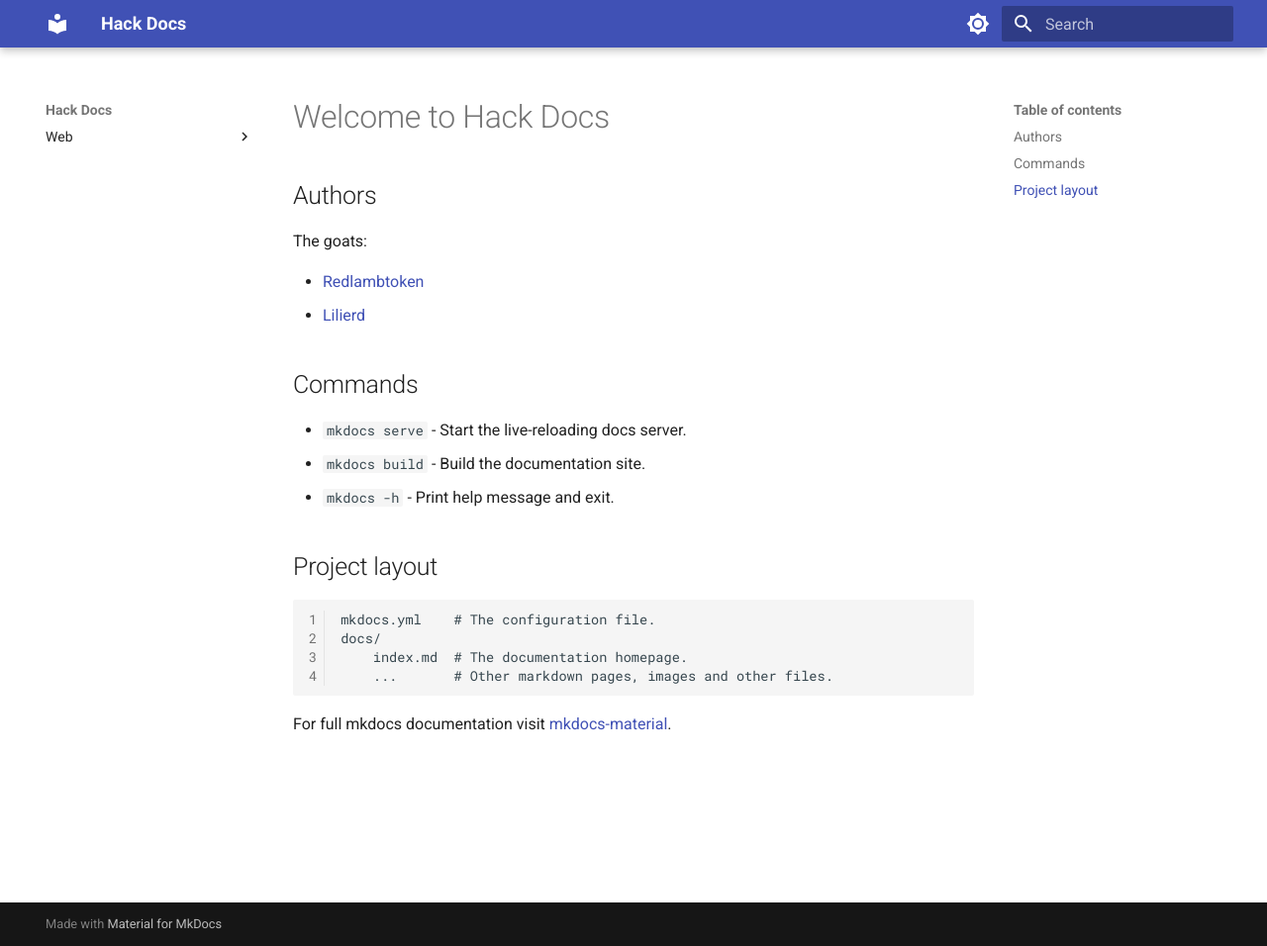
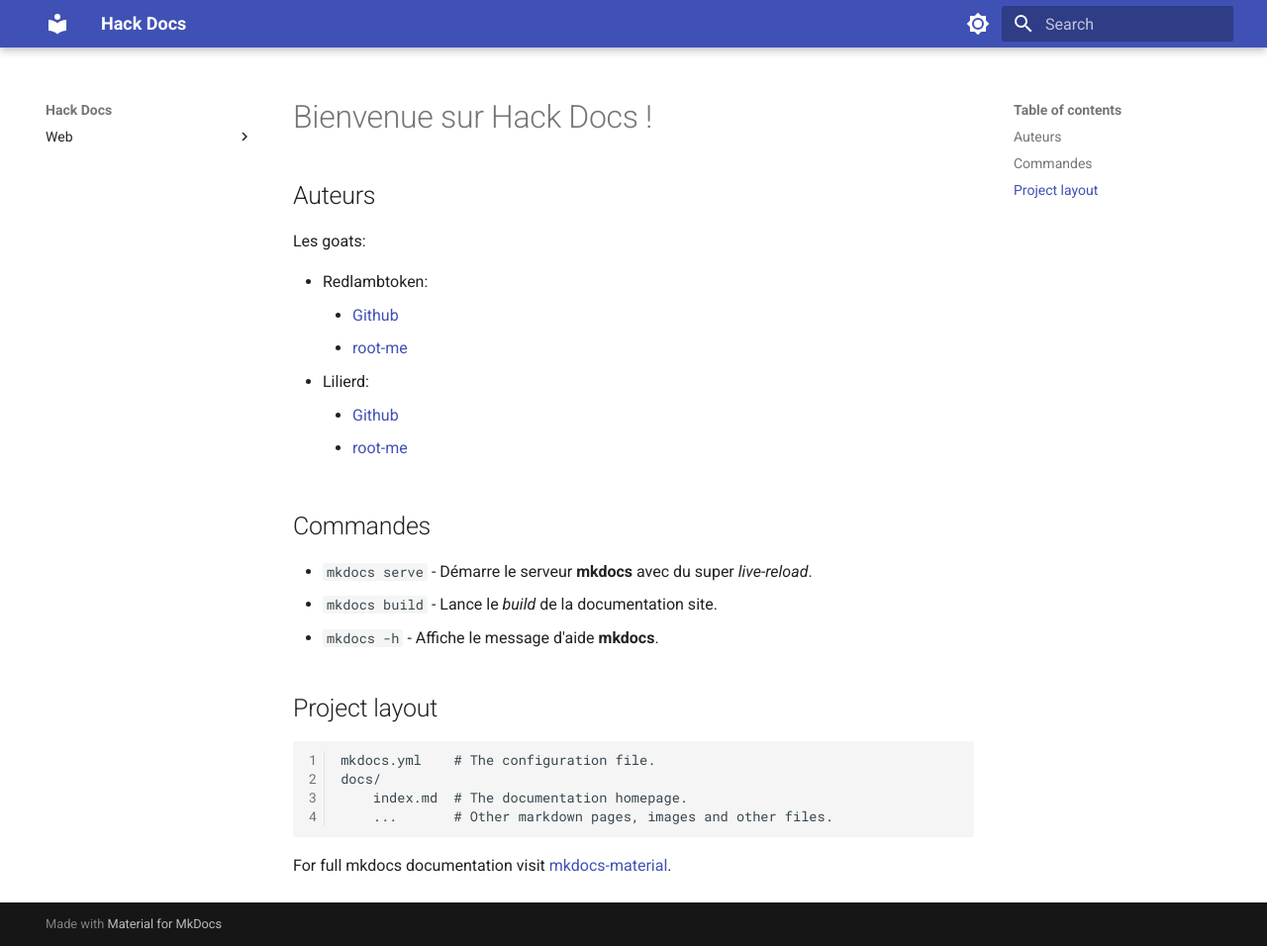
Before and after one commit to Lilierd/hack_docs, an MkDocs documentation site: the page built from docs/index.md, in a window 1280 px wide and 956 px high. Shown: the whole window at 99% size. Built offline with MkDocs 1.6.1 and Material for MkDocs 9.7.7, drawn with Linux system fonts in a browser that asks for light colours.

Commit message:
Correction sur les goats

```diff
--- a/docs/index.md
+++ b/docs/index.md
@@ -1,16 +1,20 @@
-# Welcome to Hack Docs
+# Bienvenue sur Hack Docs !
 
-## Authors
-The goats:
+## Auteurs
+Les goats:
 
-* [Redlambtoken](https://github.com/Redlambtoken)
-* [Lilierd](https://github.com/Lilierd)
+- Redlambtoken:
+    - [Github](https://github.com/Redlambtoken)
+    - [root-me](https://www.root-me.org/lambtoken)
+- Lilierd:
+    - [Github](https://github.com/Lilierd)
+    - [root-me](https://www.root-me.org/Lilierd)
 
-## Commands
+## Commandes
 
-* `mkdocs serve` - Start the live-reloading docs server.
-* `mkdocs build` - Build the documentation site.
-* `mkdocs -h` - Print help message and exit.
+* `mkdocs serve` - Démarre le serveur **mkdocs** avec du super *live-reload*.
+* `mkdocs build` - Lance le *build* de la documentation site.
+* `mkdocs -h` - Affiche le message d'aide **mkdocs**.
 
 ## Project layout
 
```
